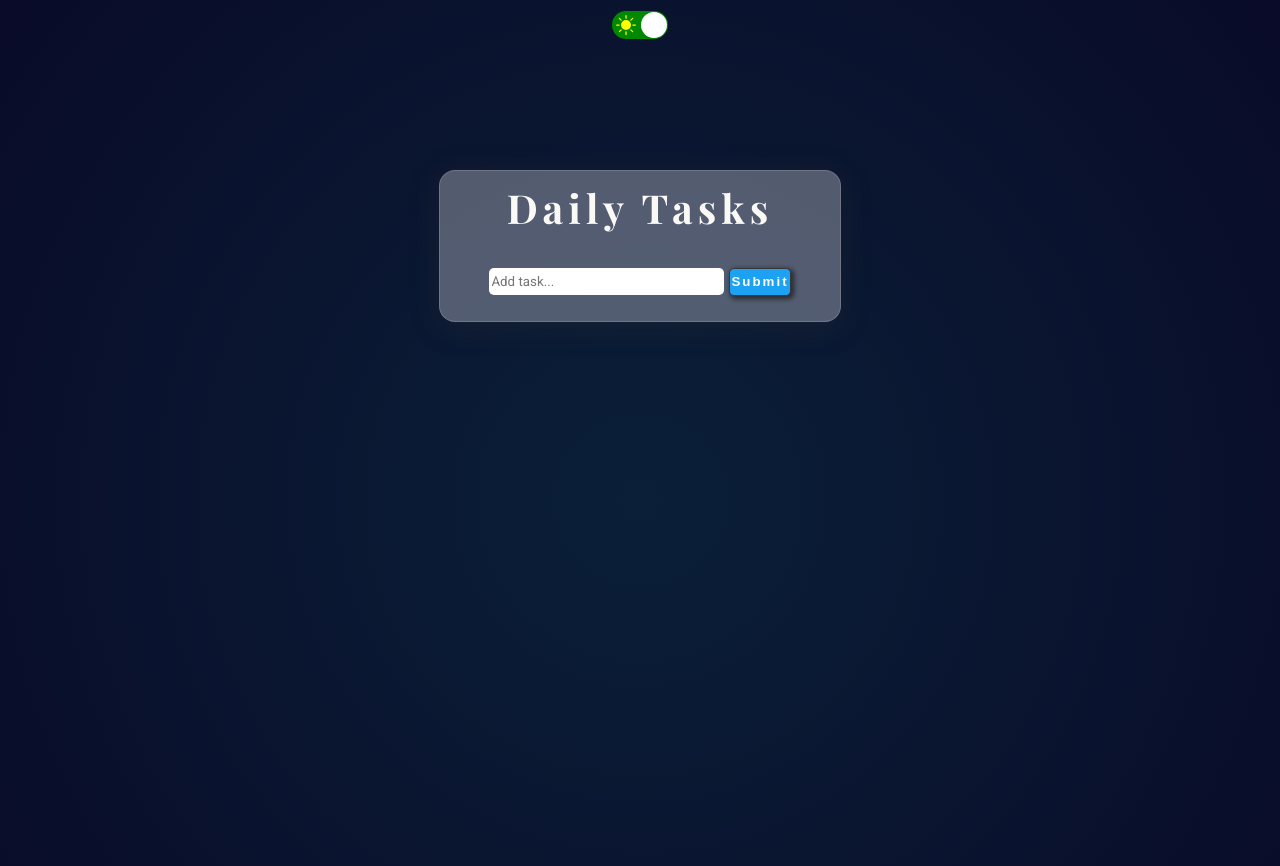
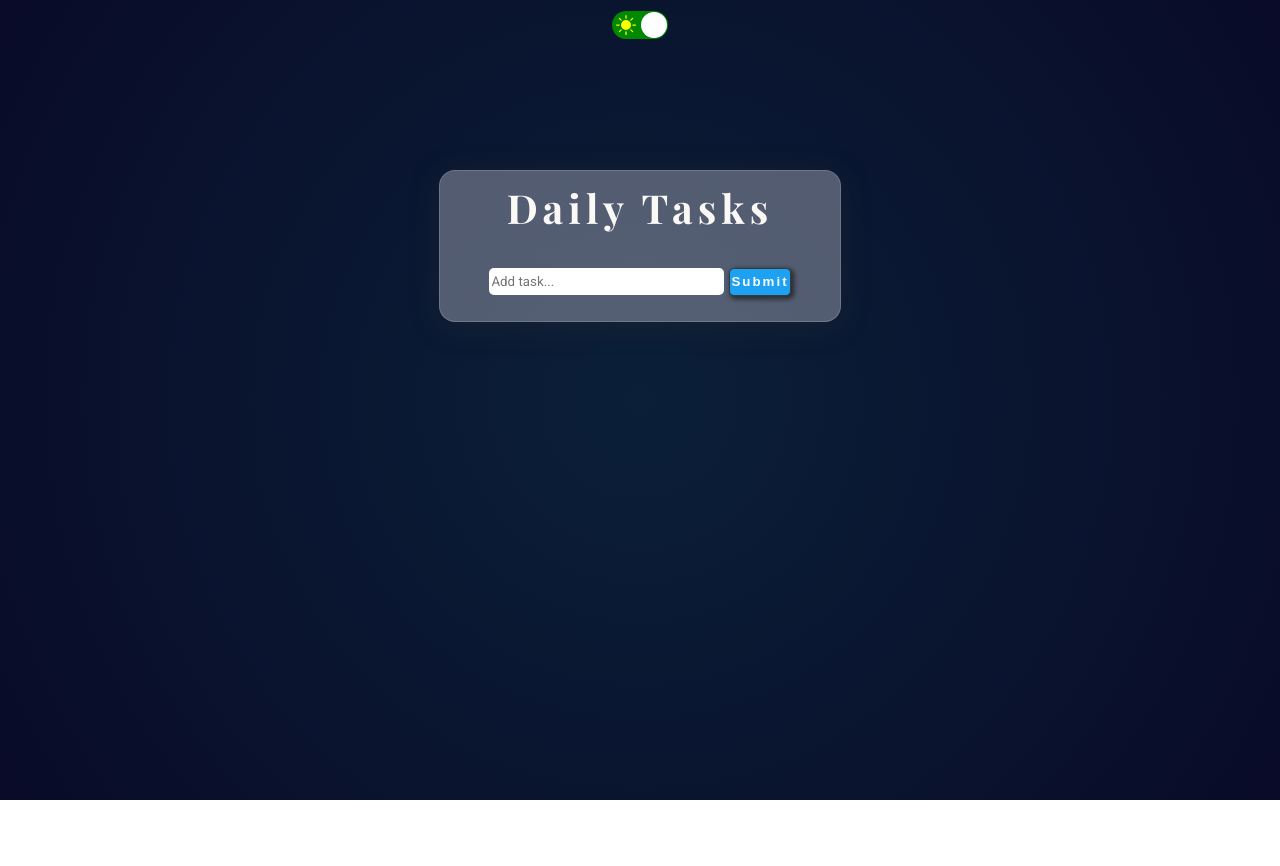
Before and after one commit to flor3z/newToDo, a React (Create React App) app: page / in a window 1280 px wide. Shown: the top 866 px of the page. After the commit the page ends 800 px from the top, so only its background shows below. Built offline with nearby package versions, Linux system fonts and the light colour scheme.

Commit message:
view-height bug corrected

```diff
--- a/src/components/Item.js
+++ b/src/components/Item.js
@@ -1,5 +1,4 @@
 import React from 'react';
-// import { FaTrash } from 'react-icons/fa';
 import { FaWindowClose } from 'react-icons/fa';
 import { FaEdit } from 'react-icons/fa';
 
@@ -24,7 +23,6 @@ export default class Item extends React.Component {
   }
 
   handleEdit() {
-    console.log(this.state.isEditing);
     this.setState({
       isEditing: !this.state.isEditing,
     });
--- a/src/components/TodoList.js
+++ b/src/components/TodoList.js
@@ -2,7 +2,6 @@ import React from 'react';
 import Item from './Item';
 import { v4 as uuidv4 } from 'uuid';
 import ReactSwitch from 'react-switch';
-// import { FaSun } from 'react-icons/fa';
 import { BsFillSunFill } from 'react-icons/bs';
 import { FaMoon } from 'react-icons/fa';
 
--- a/src/styles.css
+++ b/src/styles.css
@@ -4,12 +4,9 @@
   box-sizing: inherit;
 
 }
+
 body{
   overflow-x: hidden;
-  /* background-image: url(../src/img/pexels-lukas-1419923.jpg);
-  background-size:cover;
-  background-repeat: no-repeat;
-  background-attachment: fixed; */
 }
 
 html {
@@ -20,7 +17,7 @@ html {
 /*//////////////// Sytling for Light or Dark ///////////////////*/
 
 #light{
-  height: 100rem;
+  min-height: 100vh;
   width: 100vw;
   background: rgb(211,230,246);
   background: radial-gradient(circle, rgba(211,230,246,0.9948354341736695) 34%, rgba(210,210,222,1) 100%);
@@ -28,7 +25,7 @@ html {
 }
 
 #dark{
-  height: 100rem;
+  min-height: 100vh;
   width: 100vw;
   background: rgb(11,31,56);
   background: radial-gradient(circle, rgba(11,31,56,1) 1%, rgba(9,11,40,1) 100%);
```
Also changed, not shown: 1 other file (tests, documents, lock files or other folders).
